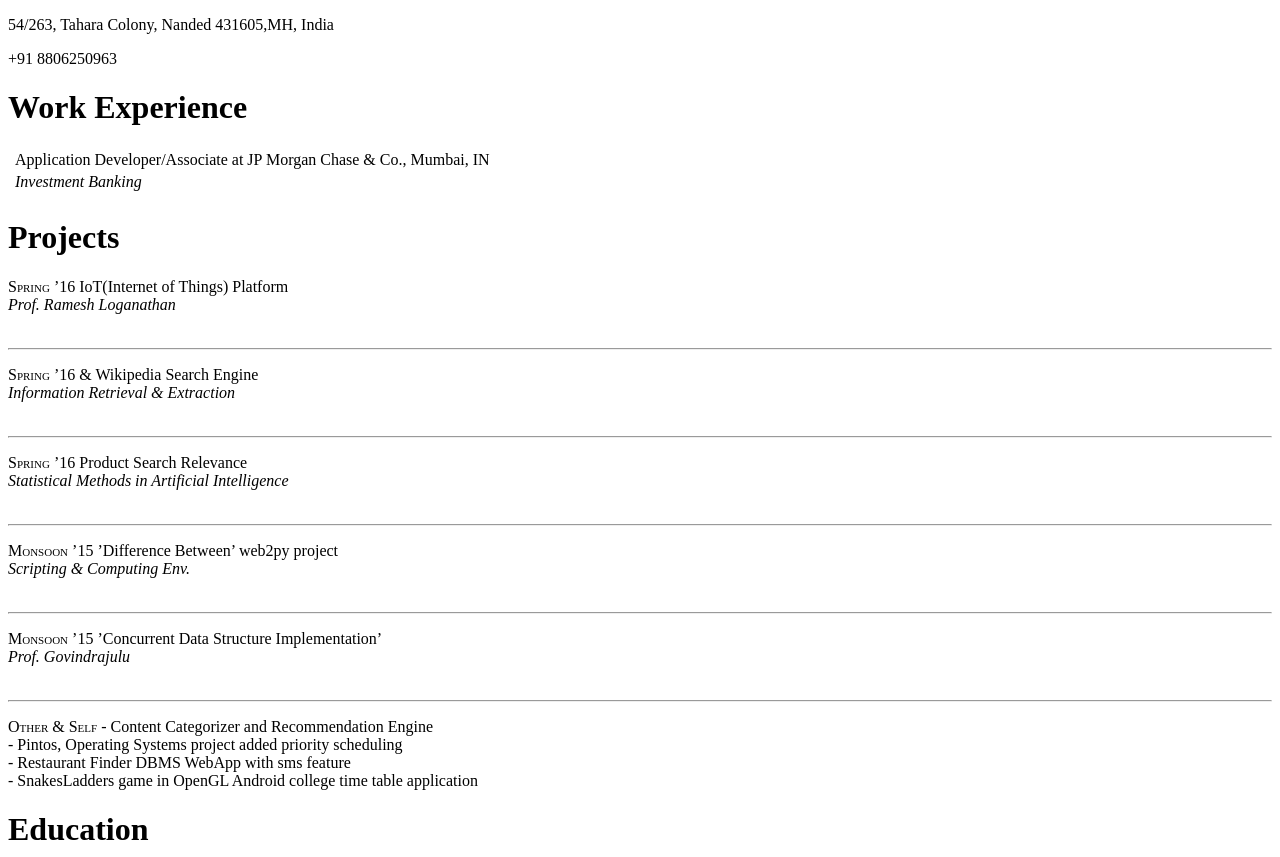
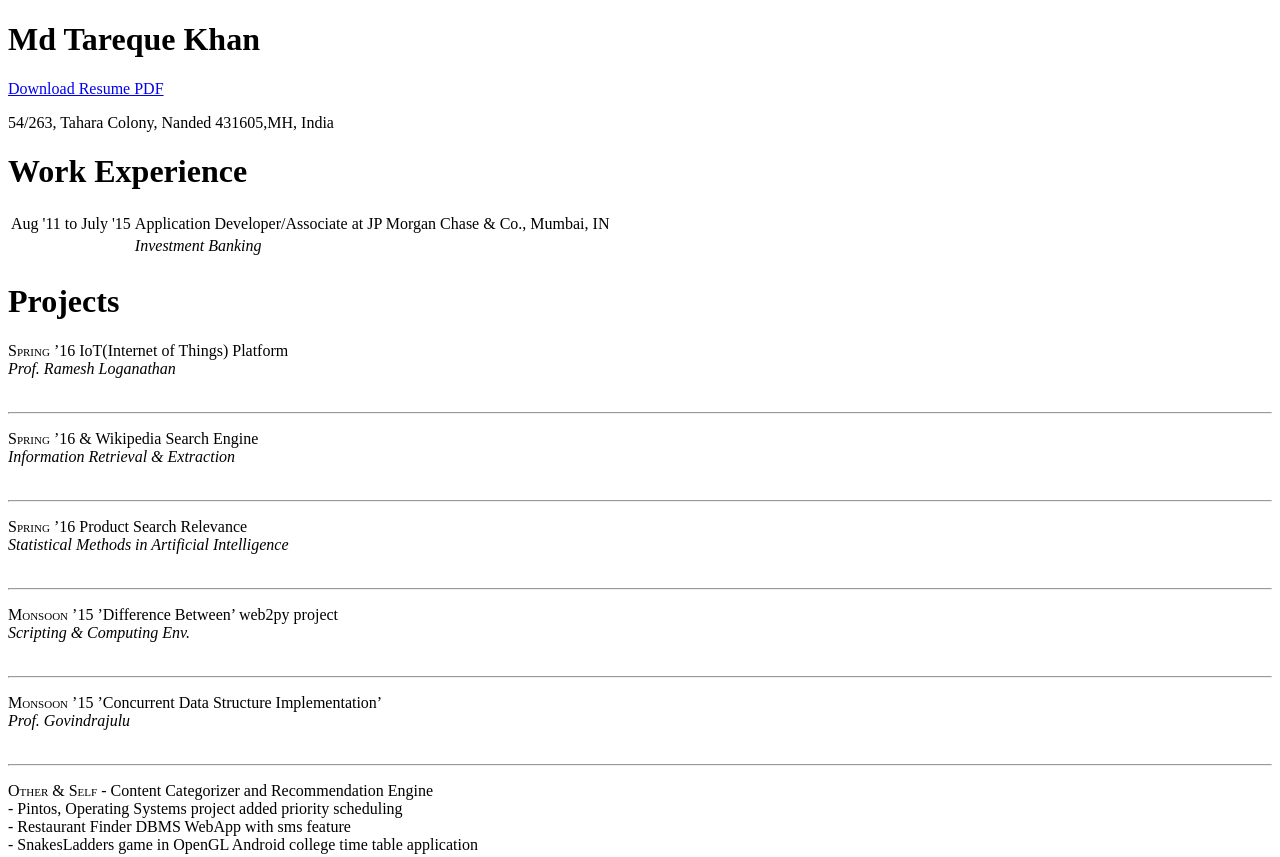
Before and after one commit to mdtareque/cv, a plain HTML site: page index.html in a window 1280 px wide. Shown: the top 857 px of the page. Drawn offline with Linux system fonts and the light colour scheme.

Commit message:
Update and rename cv.html to index.html

```diff
--- a/cv.html
+++ b/index.html
@@ -8,14 +8,14 @@
         <style type="text/css">code{white-space: pre;}</style>
     </head>
     <body>
+        <h1>Md Tareque Khan</h1>
+        <a href="Md_Tareque_Khan___Resume.pdf">Download Resume PDF</a>
         <p><span>54/263, Tahara Colony, Nanded 431605,MH, India</span>  </p>
-        <p>+91 8806250963 <script type="text/javascript">
-        </script><noscript>&#x6d;&#x6f;&#104;&#100;&#46;&#116;&#x61;&#114;&#x65;&#x71;&#x75;&#x65;&#46;&#x6b;&#104;&#x61;&#110;&#32;&#x61;&#116;&#32;&#x67;&#x6d;&#x61;&#x69;&#108;&#32;&#100;&#x6f;&#116;&#32;&#x63;&#x6f;&#x6d;</noscript></p>
         <h1 id="work-experience">Work Experience</h1>
         <table>
             <tbody>
                 <tr class="odd">
-                    <td align="right"></td>
+                    <td align="right">Aug '11 to July '15</td>
                     <td align="left">Application Developer/Associate at JP Morgan Chase &amp; Co., Mumbai, IN</td>
                 </tr>
                 <tr class="even">
```
